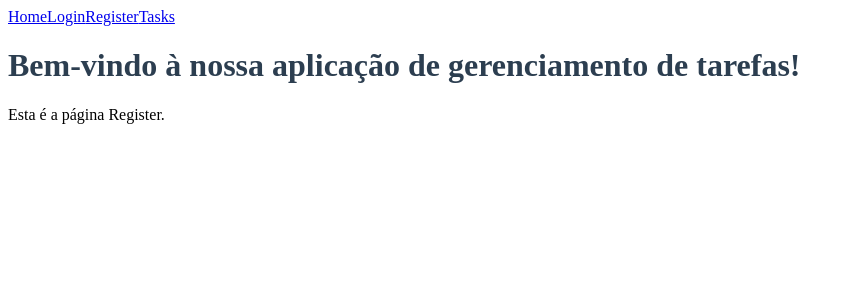
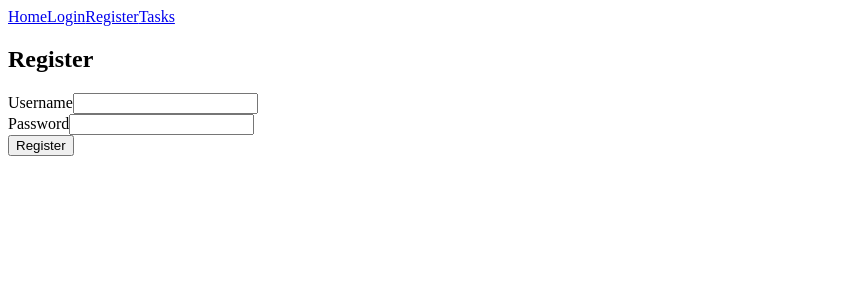
Before and after one commit to alanbritodossantos/GerenciamentoTarefasJBS, a Vue app in the folder frontend/meu-projeto-vue/: page /register in a window 1280 px wide. Shown: the top 300 px of the page, without its empty margins (0-853 px from the left). Built offline with nearby package versions, Linux system fonts and the light colour scheme.

Commit message:
criar a estrutura do componente no arquivo Register.vue

```diff
--- a/frontend/meu-projeto-vue/src/components/Register.vue
+++ b/frontend/meu-projeto-vue/src/components/Register.vue
@@ -1,18 +1,57 @@
 <template>
-  <div>
-    <h1>Bem-vindo à nossa aplicação de gerenciamento de tarefas!</h1>
-    <p>Esta é a página Register.</p>
+  <div class="register">
+    <form @submit.prevent="submitForm">
+      <h2>Register</h2>
+      <div class="input-group">
+        <label for="username">Username</label>
+        <input type="text" id="username" v-model="registerData.username" required />
+      </div>
+      <div class="input-group">
+        <label for="password">Password</label>
+        <input type="password" id="password" v-model="registerData.password" required />
+      </div>
+      <button type="submit">Register</button>
+    </form>
   </div>
 </template>
 
 <script>
+import axios from "axios";
+
 export default {
-  name: 'RegisterPage',
-}
+  name: "RegisterPage",
+  data() {
+    return {
+      registerData: {
+        username: "",
+        password: "",
+      },
+    };
+  },
+  methods: {
+    async submitForm() {
+      try {
+        const response = await axios.post(
+          "http://localhost:5010/users/register",
+          this.registerData
+        );
+
+        if (response.status === 200) {
+          // Redirecionar o usuário para a página de login
+          this.$router.push("/login");
+        } else {
+          // Tratar erros retornados pelo servidor
+          console.error(response.data.message);
+        }
+      } catch (error) {
+        // Tratar erros que ocorrerem ao fazer a requisição
+        console.error(error);
+      }
+    },
+  },
+};
 </script>
 
 <style scoped>
-h1 {
-  color: #2c3e50;
-}
+/* A estilização será similar à do login */
 </style>
```
